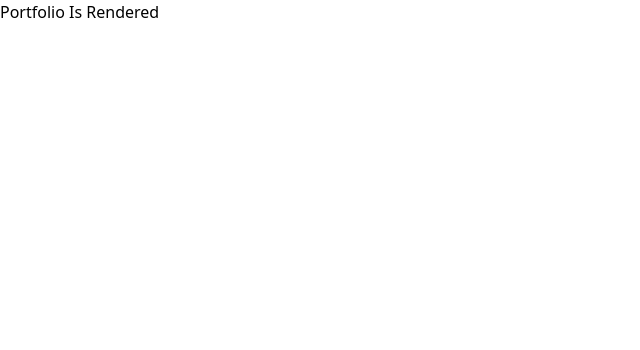
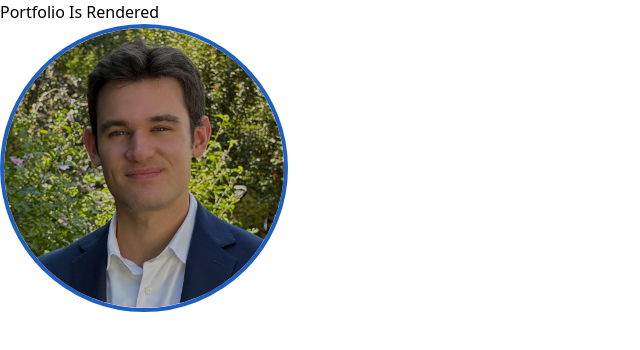
Before and after one commit to WT-Dougherty/portfolio, an Angular app: page / in a window 1280 px wide. Shown: the top 350 px of the page, without its empty margins (0-640 px from the left). Built offline with nearby package versions, Linux system fonts and the light colour scheme.

Commit message:
added headshot componenet

```diff
--- a/src/app/app.html
+++ b/src/app/app.html
@@ -1,2 +1,3 @@
 <router-outlet />
 <p>Portfolio Is Rendered</p>
+<app-headshot />
--- a/src/app/app.ts
+++ b/src/app/app.ts
@@ -1,9 +1,10 @@
 import { Component, signal } from '@angular/core';
 import { RouterOutlet } from '@angular/router';
+import { Headshot } from './pages/about/components/headshot/headshot';
 
 @Component({
   selector: 'app-root',
-  imports: [RouterOutlet],
+  imports: [RouterOutlet, Headshot],
   templateUrl: './app.html',
 })
 export class App {
--- /dev/null
+++ b/src/app/pages/about/components/headshot/headshot.html
@@ -0,0 +1 @@
+<img class="w-72 rounded-full border-4 brightness-75 border-blue-500" src="/headshot.jpeg" />
```
Also changed, not shown: src/app/pages/about/components/headshot/headshot.ts (added, +8 -0 lines), public/headshot.jpeg (added), 1 other file (tests, documents, lock files or other folders).
